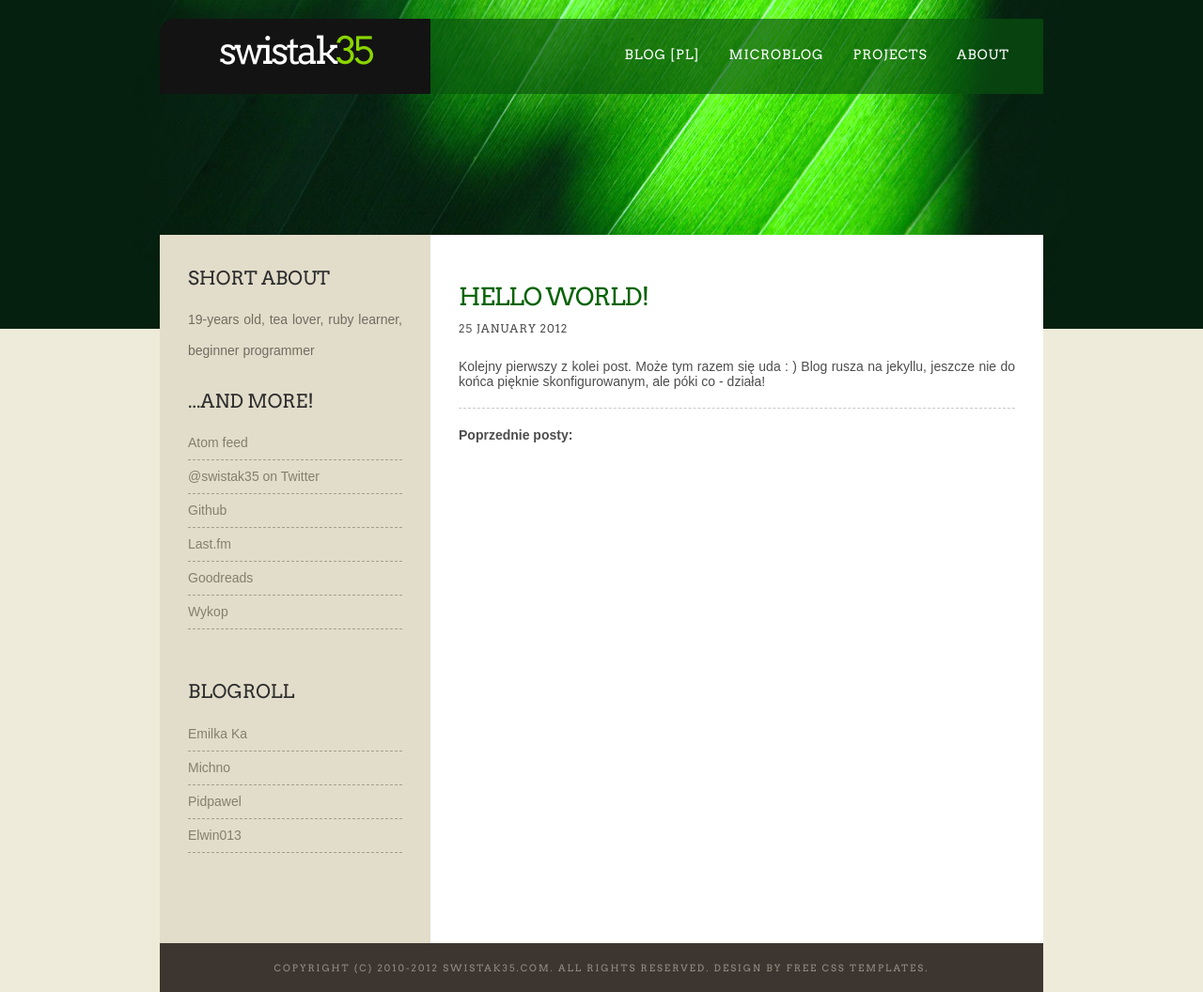
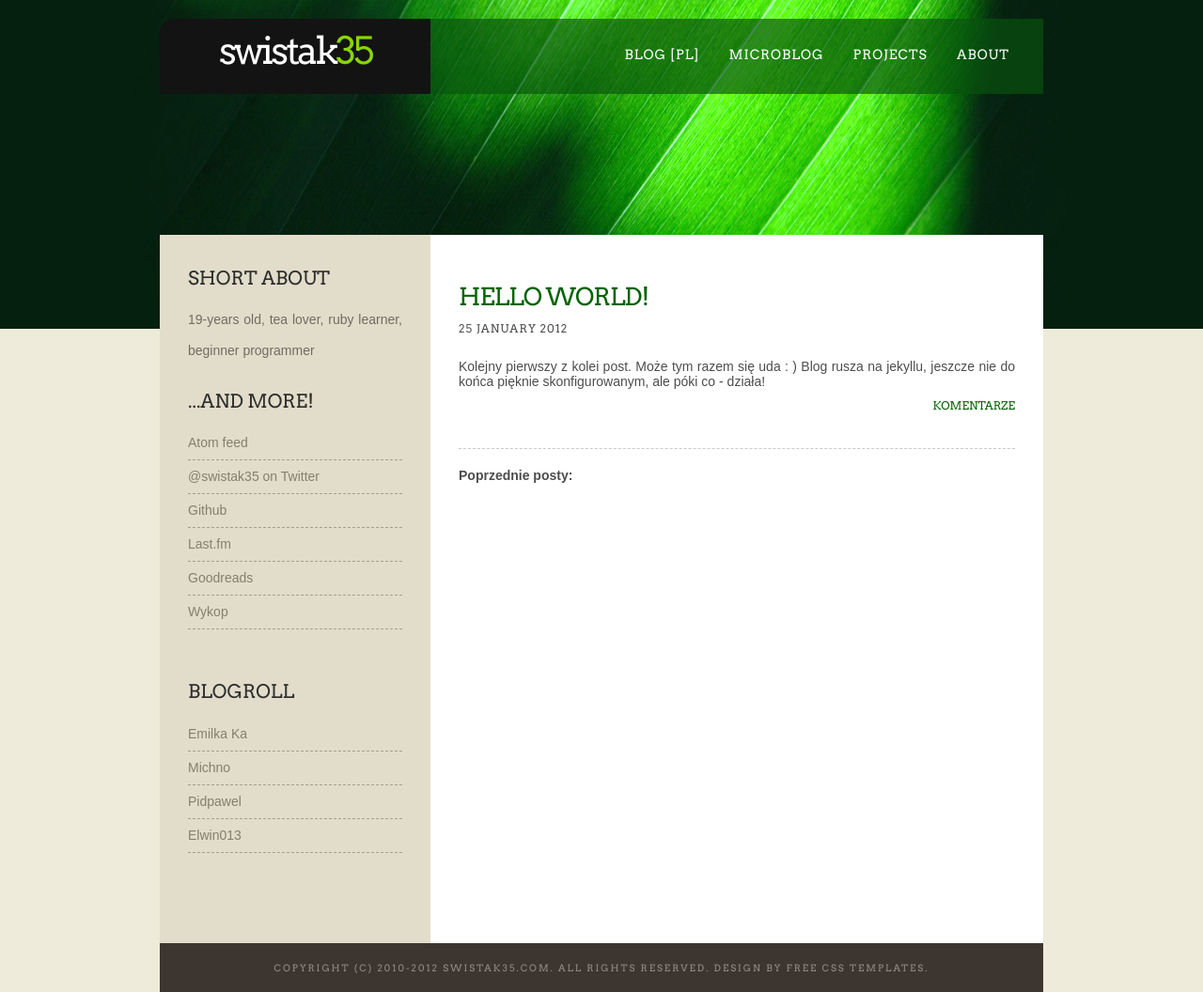
Before and after one commit to swistak35/swistak35.github.com, a Jekyll site: the page built from index.html, in a window 1280 px wide. Shown: the whole page at 94% size. Built offline with Jekyll 4.4.1, drawn with Linux system fonts in a browser that asks for light colours; some web fonts are replaced; the list of posts is cut into pages by our own code.

Commit message:
added disqus link

```diff
--- a/_includes/disqus.html
+++ b/_includes/disqus.html
@@ -1,3 +1,4 @@
+<a name="comments"></a>
 <div id="disqus_thread"></div>
 <script type="text/javascript">
     /* * * CONFIGURATION VARIABLES: EDIT BEFORE PASTING INTO YOUR WEBPAGE * * */
--- a/index.html
+++ b/index.html
@@ -11,6 +11,7 @@ title: Home
   <div style="clear: both;">&nbsp;</div>
   <div class="entry">
     {{ post.content }}
+    <p class="links"><a href="{{ post.url }}#comments" class="comments">Komentarze</a></p>
   </div>
   <a class="FlattrButton" href="http://swistak35.com{{ page.url }}" title="{{ page.title }}" lang="pl" rel="flattr;tags:blog;"></a>
 </div>
```
